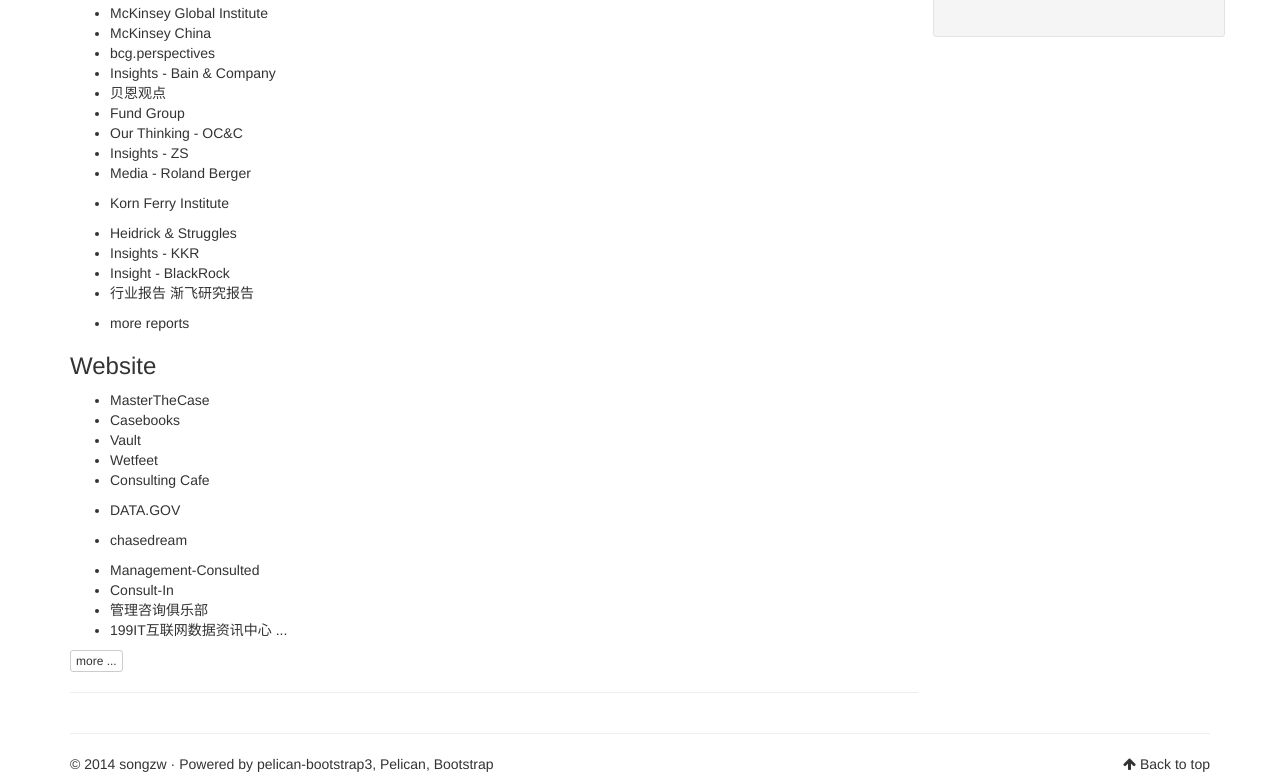
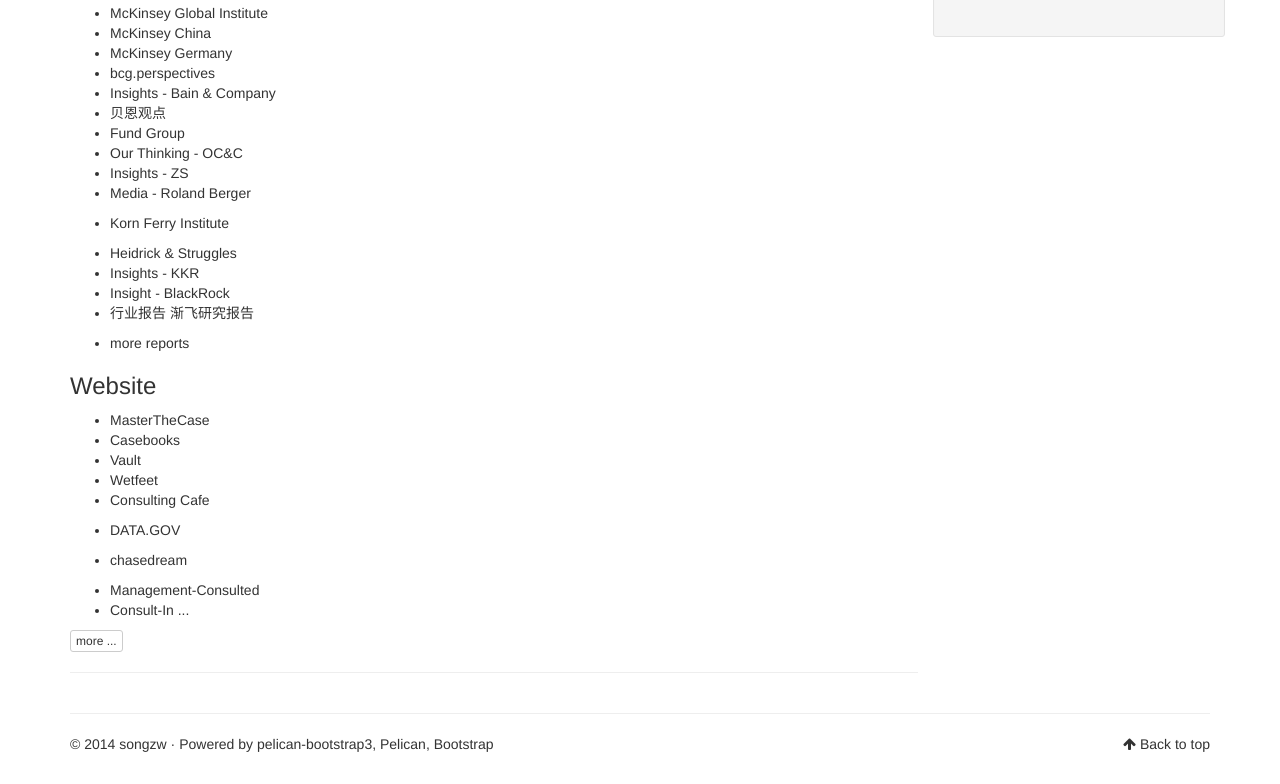
Before and after one commit to tjsongzw/tjsongzw.github.io, a plain HTML site: page category/misc/index.html in a window 1280 px wide. Shown: the part 176-960 px from the top of the page. Drawn offline with nearby package versions, Linux system fonts and the light colour scheme.

Commit message:
auto commit from pages

```diff
--- a/category/misc/index.html
+++ b/category/misc/index.html
@@ -65,6 +65,7 @@ Pre Intellection            </a>
 <ul>
 <li><a href="http://www.mckinsey.com/insights/mgi">McKinsey Global Institute</a></li>
 <li><a href="http://www.mckinseychina.com/">McKinsey China</a></li>
+<li><a href="http://www.mckinsey.de/">McKinsey Germany</a></li>
 <li><a href="https://www.bcgperspectives.com/">bcg.perspectives</a></li>
 <li><a href="http://www.bain.com/publications/">Insights - Bain &amp; Company</a></li>
 <li><a href="http://www.bain.cn/news.php">贝恩观点</a></li>
@@ -103,9 +104,7 @@ Pre Intellection            </a>
 <p><a href="http://www.chasedream.com/">chasedream</a></p>
 </li>
 <li><a href="http://managementconsulted.com/">Management-Consulted</a></li>
-<li><a href="http://www.consult-in.com.cn/forum.php">Consult-In</a></li>
-<li><a href="http://www.douban.com/group/consulting/?ref=sidebar">管理咨询俱乐部</a></li>
-<li><a href="http://www.199it.com/newly">199IT互联网数据资讯中心 ...</a></li></ul>
+<li><a href="http://www.consult-in.com.cn/forum.php">Consult-In ...</a></li></ul>
                     <a class="btn btn-default btn-xs" href="../../posts/misc/consulting-resource">more ...</a>
                 </div>
             </article>
--- a/feeds/all.rss.xml
+++ b/feeds/all.rss.xml
@@ -3,6 +3,7 @@
 &lt;ul&gt;
 &lt;li&gt;&lt;a href="http://www.mckinsey.com/insights/mgi"&gt;McKinsey Global Institute&lt;/a&gt;&lt;/li&gt;
 &lt;li&gt;&lt;a href="http://www.mckinseychina.com/"&gt;McKinsey China&lt;/a&gt;&lt;/li&gt;
+&lt;li&gt;&lt;a href="http://www.mckinsey.de/"&gt;McKinsey Germany&lt;/a&gt;&lt;/li&gt;
 &lt;li&gt;&lt;a href="https://www.bcgperspectives.com/"&gt;bcg.perspectives&lt;/a&gt;&lt;/li&gt;
 &lt;li&gt;&lt;a href="http://www.bain.com/publications/"&gt;Insights - Bain &amp;amp; Company&lt;/a&gt;&lt;/li&gt;
 &lt;li&gt;&lt;a href="http://www.bain.cn/news.php"&gt;贝恩观点&lt;/a&gt;&lt;/li&gt;
--- a/feeds/misc.rss.xml
+++ b/feeds/misc.rss.xml
@@ -3,6 +3,7 @@
 &lt;ul&gt;
 &lt;li&gt;&lt;a href="http://www.mckinsey.com/insights/mgi"&gt;McKinsey Global Institute&lt;/a&gt;&lt;/li&gt;
 &lt;li&gt;&lt;a href="http://www.mckinseychina.com/"&gt;McKinsey China&lt;/a&gt;&lt;/li&gt;
+&lt;li&gt;&lt;a href="http://www.mckinsey.de/"&gt;McKinsey Germany&lt;/a&gt;&lt;/li&gt;
 &lt;li&gt;&lt;a href="https://www.bcgperspectives.com/"&gt;bcg.perspectives&lt;/a&gt;&lt;/li&gt;
 &lt;li&gt;&lt;a href="http://www.bain.com/publications/"&gt;Insights - Bain &amp;amp; Company&lt;/a&gt;&lt;/li&gt;
 &lt;li&gt;&lt;a href="http://www.bain.cn/news.php"&gt;贝恩观点&lt;/a&gt;&lt;/li&gt;
```
Also changed, not shown: posts/misc/consulting-resource/index.html (+2 -1 lines), tag/consulting/index.html (+2 -3 lines), tag/resource/index.html (+2 -3 lines).
